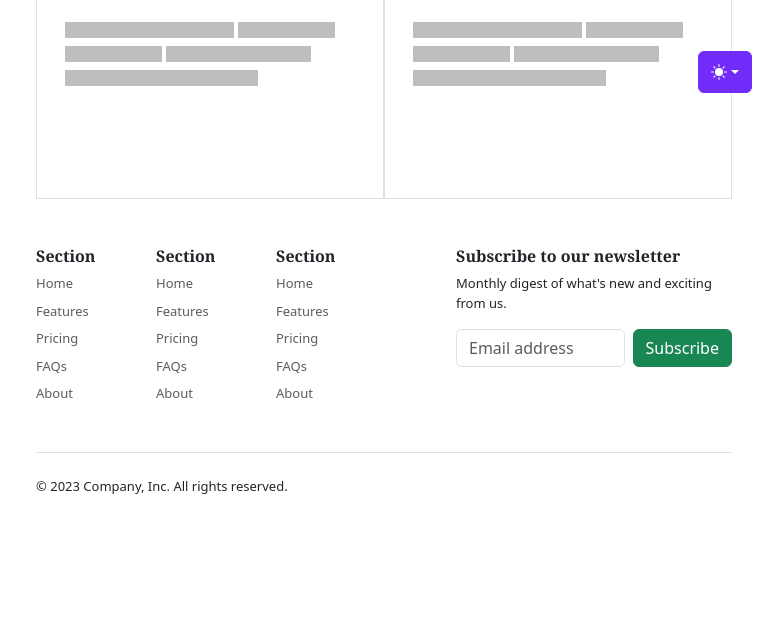
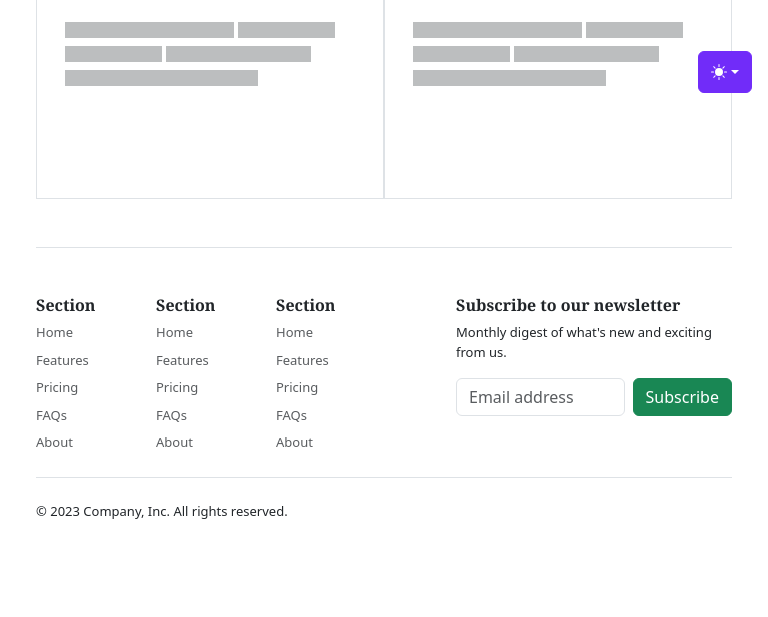
Before and after one commit to srky420/capstone-django, a Django app: template news/templates/news/index.html in a window 768 px wide. Shown: the part 691-1308 px from the top of the page. After the commit the page ends 1210 px from the top, so only its background shows below. Run offline with Django 4.2, Linux system fonts and the light colour scheme; the template is opened without the code that fills it, so the values that code supplies are empty.

Commit message:
Add layout optimizations

```diff
--- a/news/static/news/globals.js
+++ b/news/static/news/globals.js
@@ -25,17 +25,17 @@ function create_articles_view(article) {
     publishedDate = publishedDate.toLocaleDateString();
 
     document.querySelector('#articles-row').innerHTML += `
-    <div class="col-md-6 border py-3">
-        <div class="row g-0 flex-md-row mb-4 h-100">
-            <div class="col-lg col-md-12 px-3 d-flex flex-column">
+    <div class="col-lg-6 col-md-12 border py-3">
+        <div class="row mb-4 h-100">
+            <div class="col-lg col-md-6 col-sm-12 px-3 d-flex flex-column">
                 <h5 class="mb-0">${article.title}</h5>
                 <small class="my-1 text-body-secondary">${publishedDate} by ${article.author}</small>
                 <p class="card-text mb-auto">${article.description}</p>
-                <a href="${article.url}" class="link-underline">
+                <a href="${article.url}" class="link-underline mb-2">
                     Continue reading
                 </a>
             </div>
-            <div class="col-lg col-md-12 article-img-container">
+            <div class="col-lg col-md-6 col-sm-12 article-img-container">
                 <img src="${article.urlToImage}"
                     alt="carousel-pic-1" class="article-img" onError="this.onerror=null; this.src='../static/news/img/placeholder.jpg';">
             </div>
--- a/news/templates/news/footer.html
+++ b/news/templates/news/footer.html
@@ -1,5 +1,5 @@
 <div class="container">
-    <footer class="py-5">
+    <footer class="pt-5 border-top mt-5">
         <div class="row">
             <div class="col-6 col-md-2 mb-3">
                 <h5>Section</h5>
@@ -47,7 +47,7 @@
             </div>
         </div>
 
-        <div class="d-flex flex-column flex-sm-row justify-content-between py-4 my-4 border-top">
+        <div class="d-flex flex-column flex-sm-row justify-content-between py-4 border-top">
             <p>© 2023 Company, Inc. All rights reserved.</p>
             <ul class="list-unstyled d-flex">
             <li class="ms-3"><a class="link-body-emphasis" href="#"><svg class="bi" width="24" height="24"><use xlink:href="#twitter"></use></svg></a></li>
```
Also changed, not shown: news/static/news/styles.css (+54 -55 lines).
